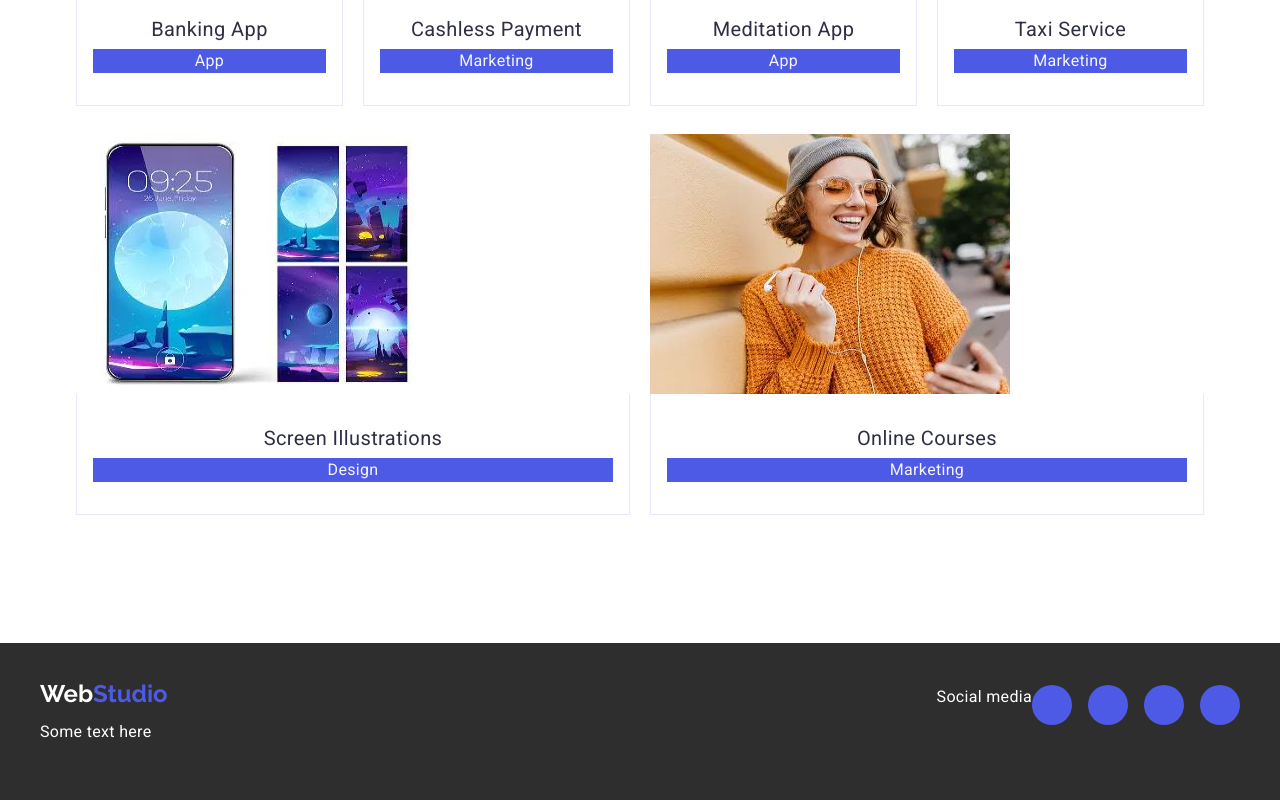
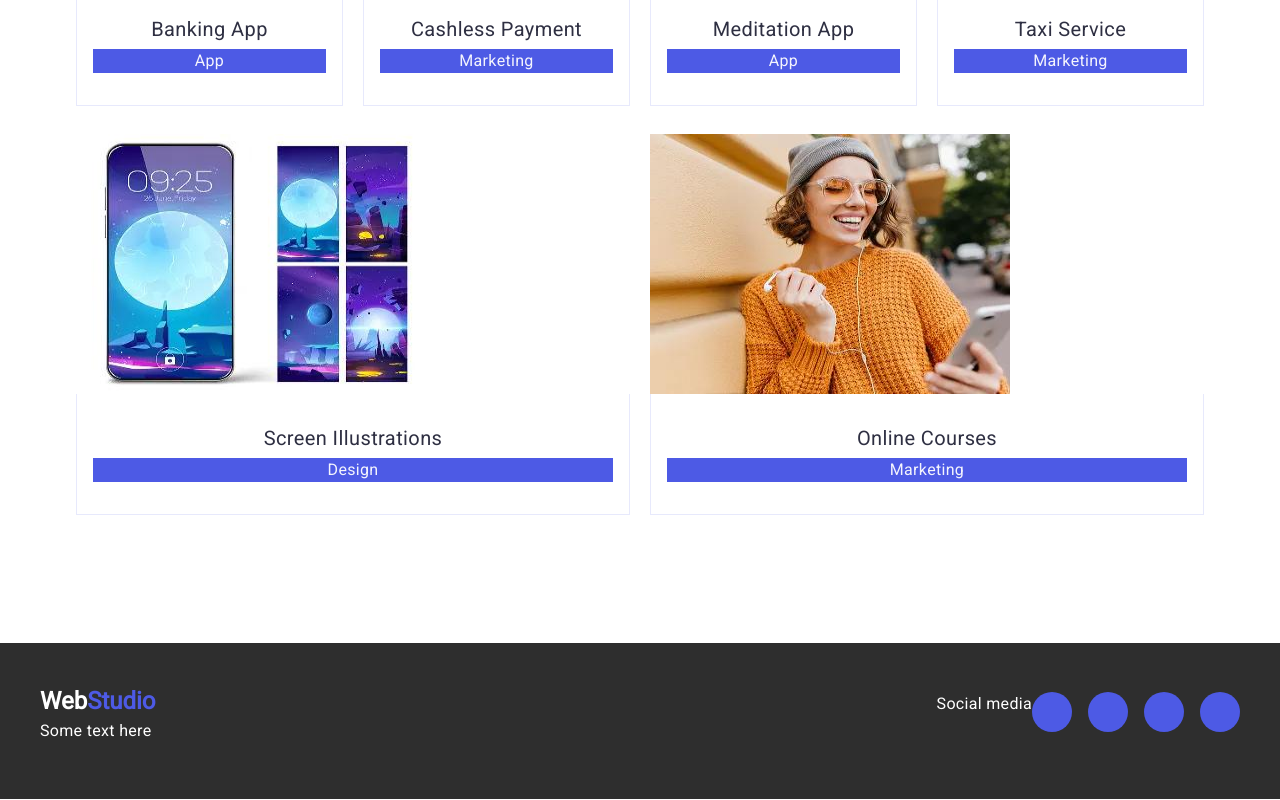
Before and after one commit to Mkemal07/goit-markup-hw-04, a plain HTML site: page index.html in a window 1280 px wide. Shown: the part 2088-2888 px from the top of the page. Drawn offline with nearby package versions, Linux system fonts and the light colour scheme.

Commit message:
update10

```diff
--- a/css/styles.css
+++ b/css/styles.css
@@ -690,16 +690,7 @@ background-color: #4d5ae5
   background-color: #2e2e2e;
   padding: 40px 0;
 }
-footer a{
-font-family: "Raleway",sans-serif;
-font-weight: 700;
-font-size: 18px;
-line-height: 21px;
-letter-spacing: 3%;
-color:#4D5AE5;
-display: inline-block;
-margin-bottom: 16px;
-}
+
 .footer-container {
   display: flex;
   align-items: baseline;
@@ -752,7 +743,13 @@ margin-bottom: 16px;
   display: flex;
   align-items: center;
   justify-content: center;
-  transition: background-color 250ms cubic-bezier(0.4, 0, 0.2, 1);
+  /* transition: background-color 250ms cubic-bezier(0.4, 0, 0.2, 1); */
+}
+.footer-social-link:hover{
+  background-color: #31d0aa;
+}
+.footer-social-link:focus{
+  background-color: #31d0aa;
 }
 
 .footer-icon {
--- a/index.html
+++ b/index.html
@@ -13,14 +13,6 @@
       href="https://cdnjs.cloudflare.com/ajax/libs/modern-normalize/3.0.1/modern-normalize.min.css">
     <link rel="stylesheet" href="./css/styles.css">
     <title>Homework-4</title>
-    <style>
-      .footer-social-link:hover {
-        background-color: #31d0aa;
-      }
-      .footer-social-link:focus {
-      background-color: #31d0aa;
-      }
-    </style>
   </head>
   <body>
     <!-- <header class="site-header">
```
